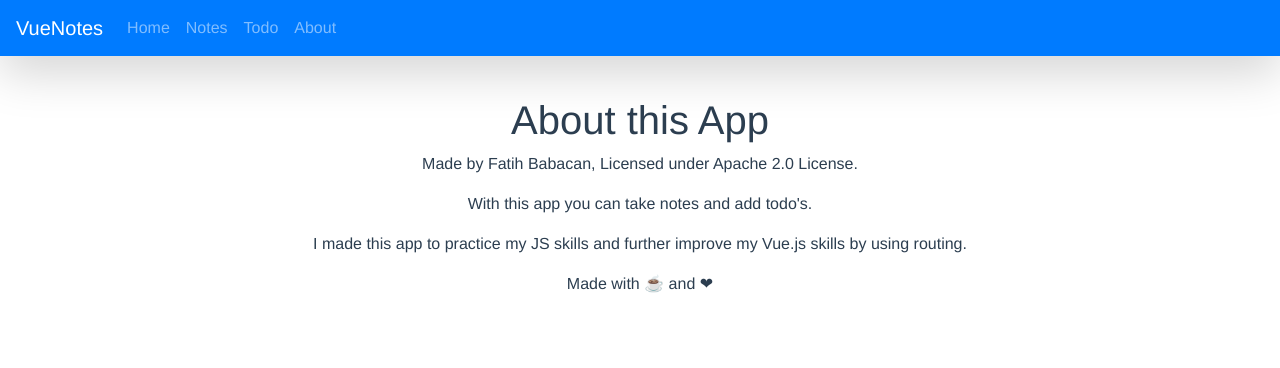
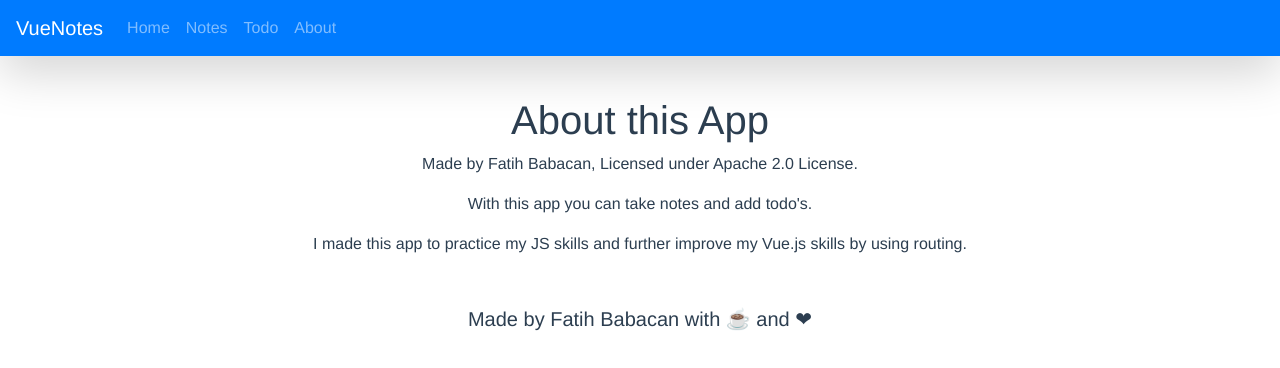
Before and after one commit to fatihbabacan92/VueNotes, a Vue app: page /about in a window 1280 px wide. Shown: the top 368 px of the page. Built offline with nearby package versions, Linux system fonts and the light colour scheme.

Commit message:
Added Author Reference to App Component

```diff
--- a/src/App.vue
+++ b/src/App.vue
@@ -34,6 +34,7 @@
       </div>
     </nav>
     <router-view class="route-container"/>
+    <p class="lead m-5">Made by Fatih Babacan with ☕ and ❤</p>
   </div>
 </template>
 
--- a/src/components/About.vue
+++ b/src/components/About.vue
@@ -4,7 +4,6 @@
       <p>Made by Fatih Babacan, Licensed under Apache 2.0 License.</p>
       <p>With this app you can take notes and add todo's.</p>
       <p>I made this app to practice my JS skills and further improve my Vue.js skills by using routing.</p>
-      <p>Made with ☕ and ❤</p>
   </div>
 </template>
 
```
